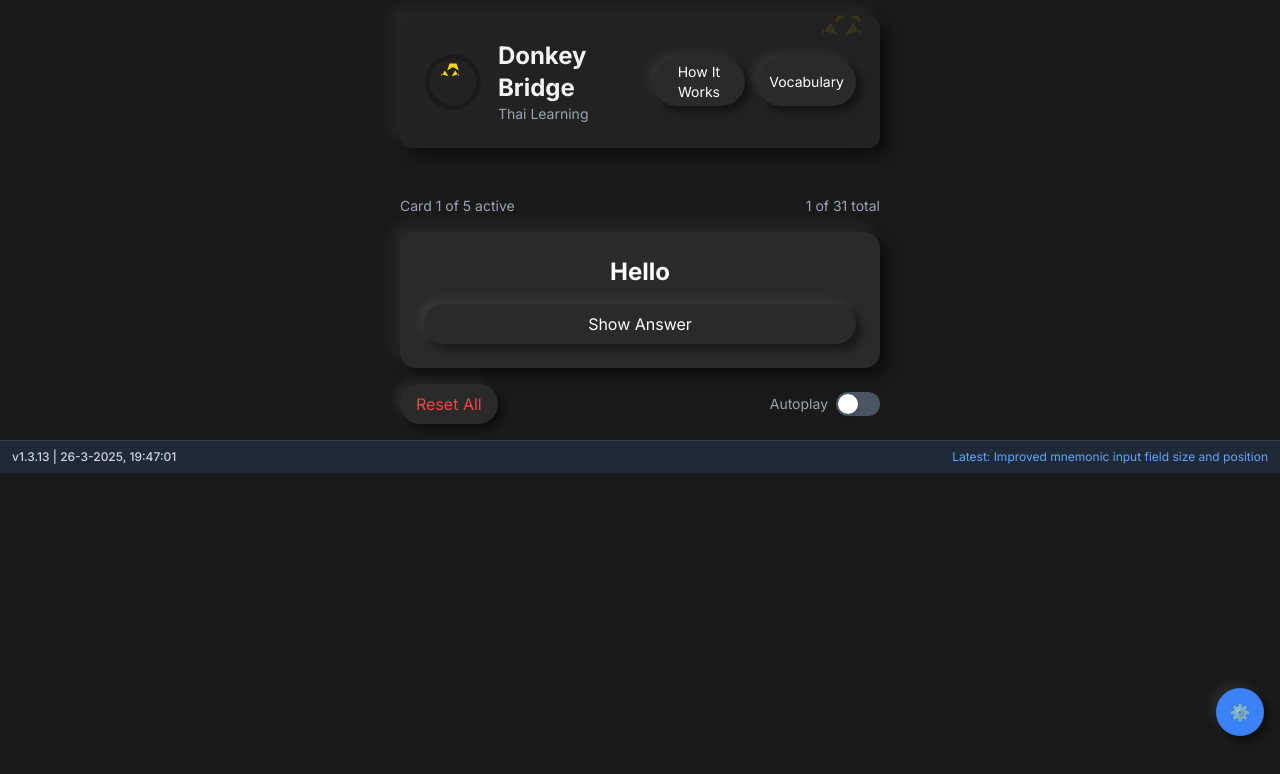
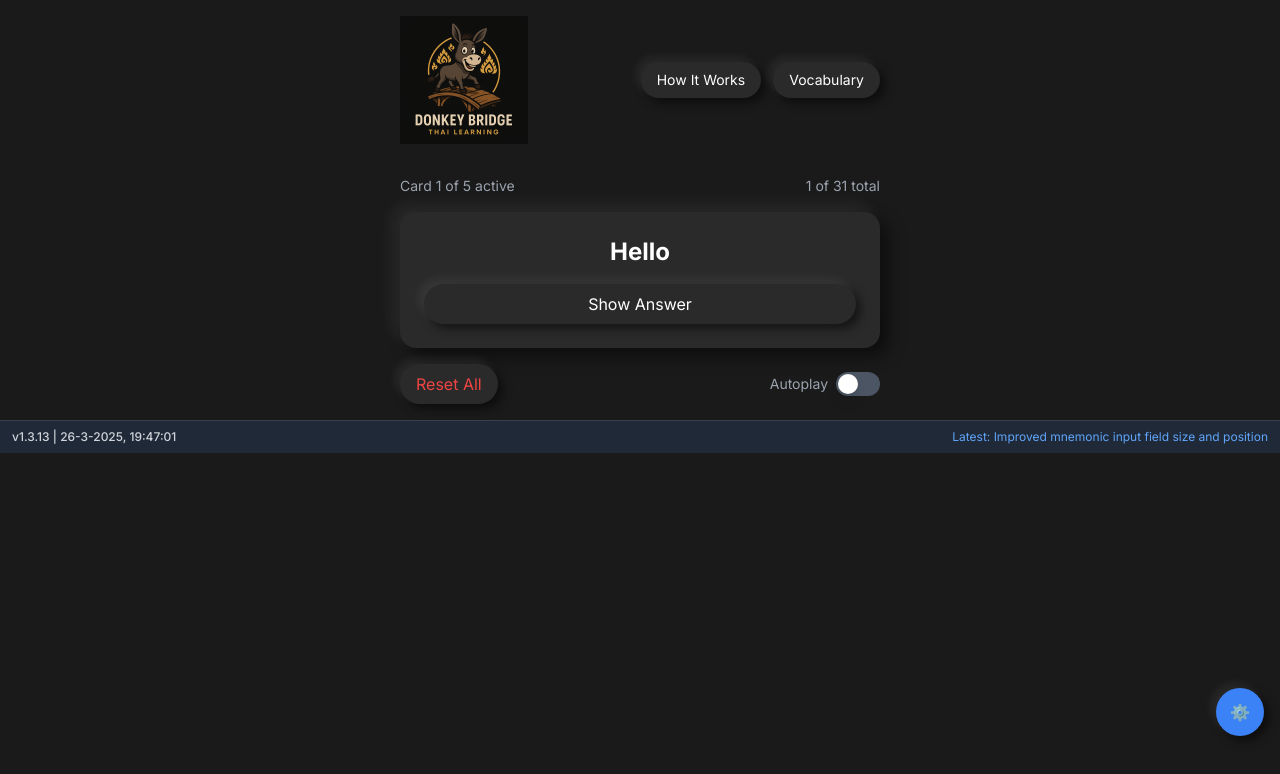
Before and after one commit to MaartenRischen/ThaiFlashcardsApp, a Next.js app: page / in a window 1280 px wide. Shown: the top 774 px of the page. Built offline with nearby package versions, Linux system fonts and the light colour scheme.

Commit message:
Add logo image and update header with logo

```diff
--- a/app/page.tsx
+++ b/app/page.tsx
@@ -1119,51 +1119,26 @@ export default function ThaiFlashcards() {
   return (
     <main className="min-h-screen bg-[#1a1a1a] flex flex-col">
       <div className="w-full max-w-lg mx-auto p-4 space-y-4">
-        {/* Header with Logo and Title */}
-        <div className="flex flex-col items-center mb-8">
-          <div className="w-full bg-[#222] rounded-xl p-6 mb-4 flex items-center justify-between relative overflow-hidden neumorphic">
-            <div className="absolute top-0 right-0 w-32 h-32 opacity-10 transform translate-x-8 -translate-y-8">
-              <svg viewBox="0 0 500 500" className="w-full h-full">
-                <g fill="#FFD700">
-                  <path d="M200 150l50-30 50 30-20-60h-60z"/>
-                  <path d="M150 200l30-50 30 50-60-20z"/>
-                  <path d="M300 200l-30-50-30 50 60-20z"/>
-                </g>
-              </svg>
-            </div>
-
-            <div className="flex items-center space-x-4">
-              <div className="w-16 h-16">
-                <svg viewBox="0 0 500 500" className="w-full h-full">
-                  <circle cx="250" cy="250" r="240" fill="#1a1a1a"/>
-                  <path d="M250 50c110.457 0 200 89.543 200 200s-89.543 200-200 200S50 360.457 50 250 139.543 50 250 50" fill="#222"/>
-                  <g fill="#FFD700">
-                    <path d="M200 150l50-30 50 30-20-60h-60z"/>
-                    <path d="M150 200l30-50 30 50-60-20z"/>
-                    <path d="M300 200l-30-50-30 50 60-20z"/>
-                  </g>
-                </svg>
-              </div>
-              <div>
-                <h1 className="text-2xl font-bold text-gray-100">Donkey Bridge</h1>
-                <p className="text-gray-400 text-sm">Thai Learning</p>
-              </div>
-            </div>
-
+        {/* Header with Logo */}
+        <div className="flex items-center justify-between mb-8">
+          <img
+            src="/images/donkey-bridge-logo.png"
+            alt="Donkey Bridge Thai Learning"
+            className="h-32 w-32 object-contain"
+          />
           <div className="flex space-x-3">
             <button
               onClick={() => setShowHowItWorks(!showHowItWorks)}
-                className="neumorphic-button text-sm px-3 py-1"
+              className="neumorphic-button text-sm px-4 py-2"
             >
               How It Works
             </button>
             <button
               onClick={() => setShowVocabulary(!showVocabulary)}
-                className="neumorphic-button text-sm px-3 py-1"
+              className="neumorphic-button text-sm px-4 py-2"
             >
               Vocabulary
             </button>
-            </div>
           </div>
         </div>
 
```
Also changed, not shown: public/images/donkey-bridge-logo.png (added). Lines whose indentation alone changed are shown as unchanged.
